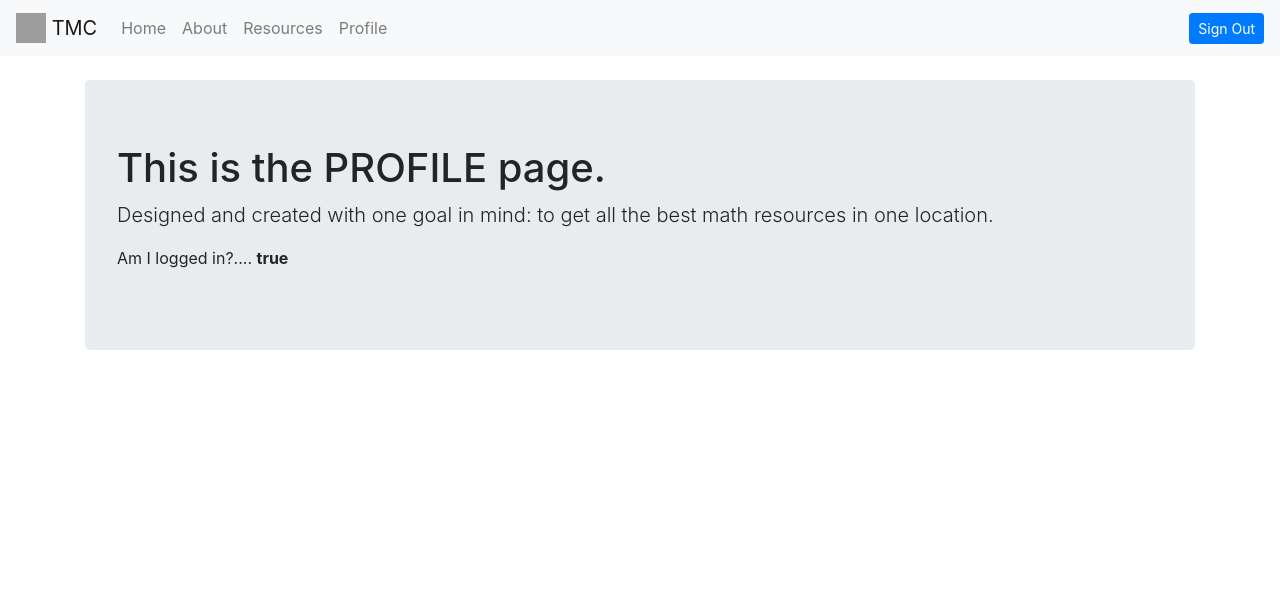
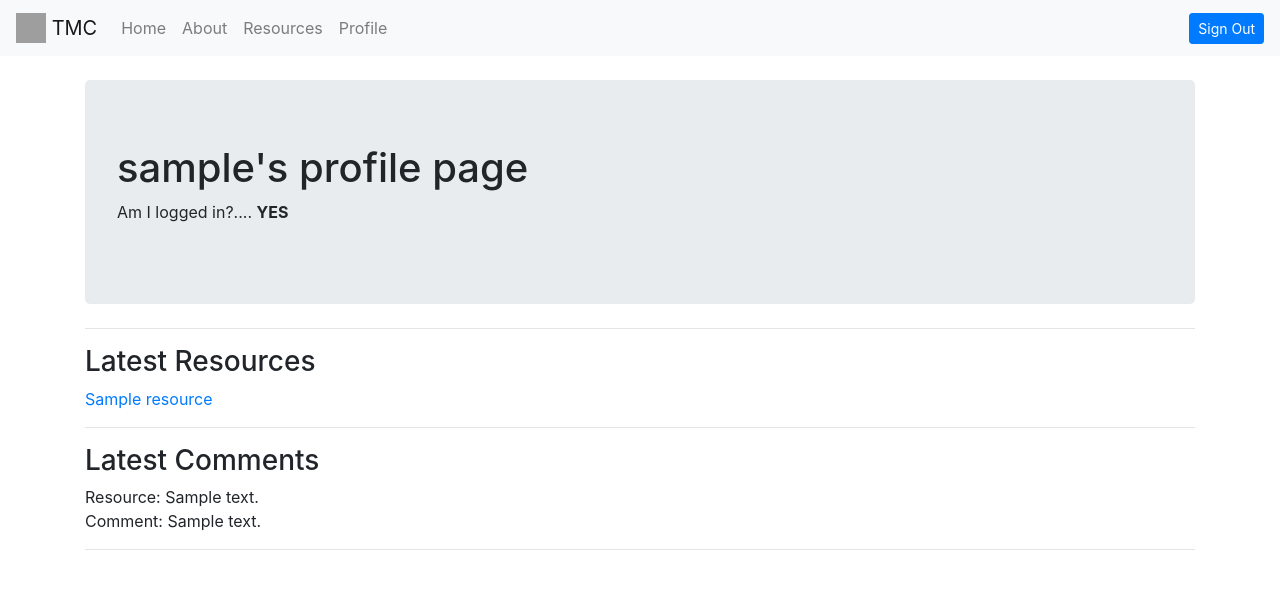
Before and after one commit to mouten57/texas-math-central-ejs, a Node server app: page /profile in a window 1280 px wide. Shown: the top 589 px of the page. Run offline with Node 20, Linux system fonts and the light colour scheme; a user stored in the database is signed in; tables that the repository leaves empty hold one stand-in row (values such as "Sample post"); some libraries are stand-ins or nearby versions; grey boxes are pictures that could not be loaded.

Commit message:
modify models, create new db for ejs, started profile page

```diff
--- a/src/config/main-config.js
+++ b/src/config/main-config.js
@@ -13,6 +13,7 @@ const mongoose = require('mongoose');
 //important to call model first, before I try to run passport
 require('../db/models/User');
 require('../db/models/Resource');
+require('../db/models/Comment');
 
 const keys = require('./keys/keys');
 require('./passport-config');
--- a/src/controllers/resourceController.js
+++ b/src/controllers/resourceController.js
@@ -1,7 +1,6 @@
 const resourceQueries = require('../db/queries.resources');
 const fs = require('fs');
 const convertTimeStamp = require('../helpers/convertTimeStamp');
-const pdfjs = require('pdfjs-dist');
 const s3 = require('../config/aws-config');
 
 module.exports = {
--- /dev/null
+++ b/src/controllers/userController.js
@@ -0,0 +1,16 @@
+const userQueries = require('../db/queries.users.js');
+
+module.exports = {
+  show(req, res, next) {
+    console.log(req.user);
+    userQueries.getUser(req.user, (err, result) => {
+      if (err || result.user === undefined) {
+        req.flash('notice', 'No user found with that ID.');
+        res.redirect('/');
+      } else {
+        result = { ...result };
+        res.render('users/show', { result });
+      }
+    });
+  }
+};
--- a/src/db/models/User.js
+++ b/src/db/models/User.js
@@ -7,7 +7,9 @@ const userSchema = new Schema({
   name: String,
   nickname: String,
   image: String,
-  token: String
+  token: String,
+  comments: [{ type: Schema.Types.ObjectId, ref: 'comments' }],
+  resources: [{ type: Schema.Types.ObjectId, ref: 'resources' }]
 });
 //create a new collection called users
 //two arguments means we are loading something into mongoose
--- a/src/db/queries.users.js
+++ b/src/db/queries.users.js
@@ -1,5 +1,7 @@
 const mongoose = require('mongoose');
 const User = mongoose.model('users');
+const Resource = mongoose.model('resources');
+const Comment = mongoose.model('comments');
 
 module.exports = {
   getAllUsers(callback) {
@@ -10,5 +12,26 @@ module.exports = {
       .catch(err => {
         callback(err);
       });
+  },
+
+  getUser(user, callback) {
+    let result = {};
+    User.findOne({ _id: user._id }).then(user => {
+      if (!user) {
+        callback(404);
+      } else {
+        result['user'] = user;
+
+        Resource.find({ _user: user }).then(resources => {
+          result['resources'] = resources;
+
+          Comment.find({ _user: user })
+          .then(comments => {
+            result['comments'] = comments;
+            callback(null, result);
+          });
+        });
+      }
+    });
   }
 };
--- a/src/routes/users.js
+++ b/src/routes/users.js
@@ -1,6 +1,6 @@
 const validation = require('./validation');
 
-// const userController = require('../controllers/userController');
+const userController = require('../controllers/userController');
 
 module.exports = app => {
   app.get('/users/sign_up', (req, res) => {
@@ -18,7 +18,5 @@ module.exports = app => {
   app.get('/users/sign_out', (req, res) => {
     res.send('GET sign in');
   });
-  app.get('/profile', (req, res) => {
-    res.render('users/show');
-  });
+  app.get('/profile', userController.show);
 };
--- a/src/views/users/show.ejs
+++ b/src/views/users/show.ejs
@@ -12,19 +12,49 @@
 
       <!-- Jumbotron Header -->
       <header class="jumbotron my-4">
-        <h1 class="display-5">This is the PROFILE page.</h1>
-        <p class="lead">
-          Designed and created with one goal in mind: to get all the best math
-          resources in one location.
-        </p>
+        <h1 class="display-5">
+          <%= `${result.user.nickname}'s profile page` %>
+        </h1>
+
+        <% console.log(result) %>
         <p>
           Am I logged in?....
-          <strong> <%= typeof currentUser !== 'undefined' %></strong>
+          <strong>
+            <%= (typeof currentUser !== 'undefined') ? "YES" : "NO" %></strong
+          >
         </p>
       </header>
 
       <!-- Page Features -->
-      <section class="row text-center"></section>
+
+      <hr />
+      <h3>Latest Resources</h3>
+
+      <ul class="list-unstyled">
+        <% if(result.resources) { %> <% result.resources.forEach((resource) => {
+        %>
+
+        <li>
+          <a href="/units/<%= resource.unit %>/posts/<%= resource._id %>">
+            <%= resource.name %>
+          </a>
+        </li>
+        <% }) %> <% } %>
+      </ul>
+      <hr />
+      <h3>Latest Comments</h3>
+      <ul class="list-unstyled">
+        <% if(result.comments) { %> <% result.comments.forEach((comment) => { %>
+        <li>
+          <span>Resource: </span>
+            <%= comment.body %>
+          </a>
+          <p>Comment: <%= comment.body %></p>
+        </li>
+        <hr />
+        <% }) %> <% } %>
+      </ul>
+
       <!-- /.row -->
     </main>
     <!-- /.container -->
```
Also changed, not shown: src/db/models/Comment.js (added, +20 -0 lines), src/db/models/Resource.js (+9 -6 lines), src/db/queries.resources.js (+6 -12 lines), src/views/resources/show.ejs (+4 -3 lines), 1 other file.
